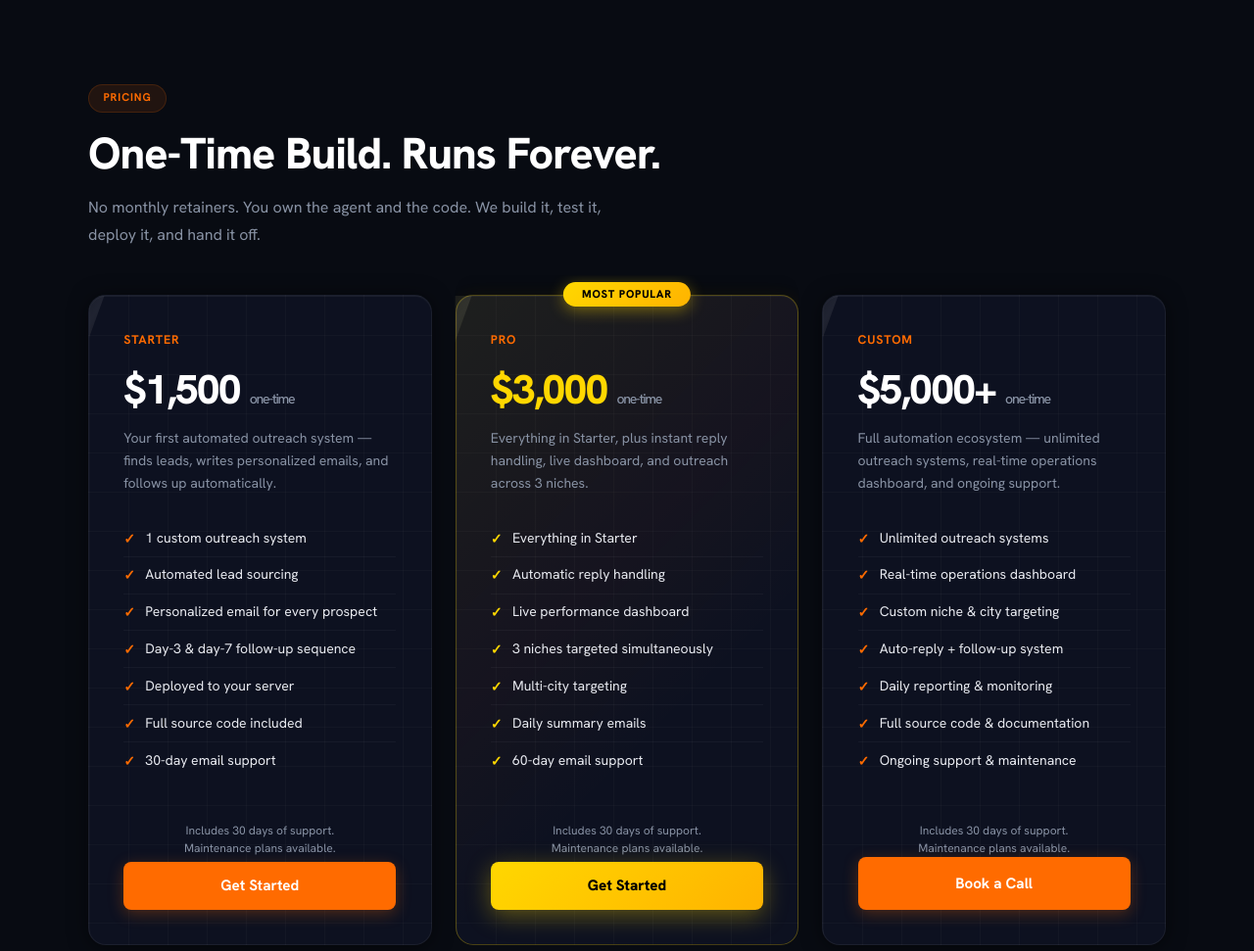
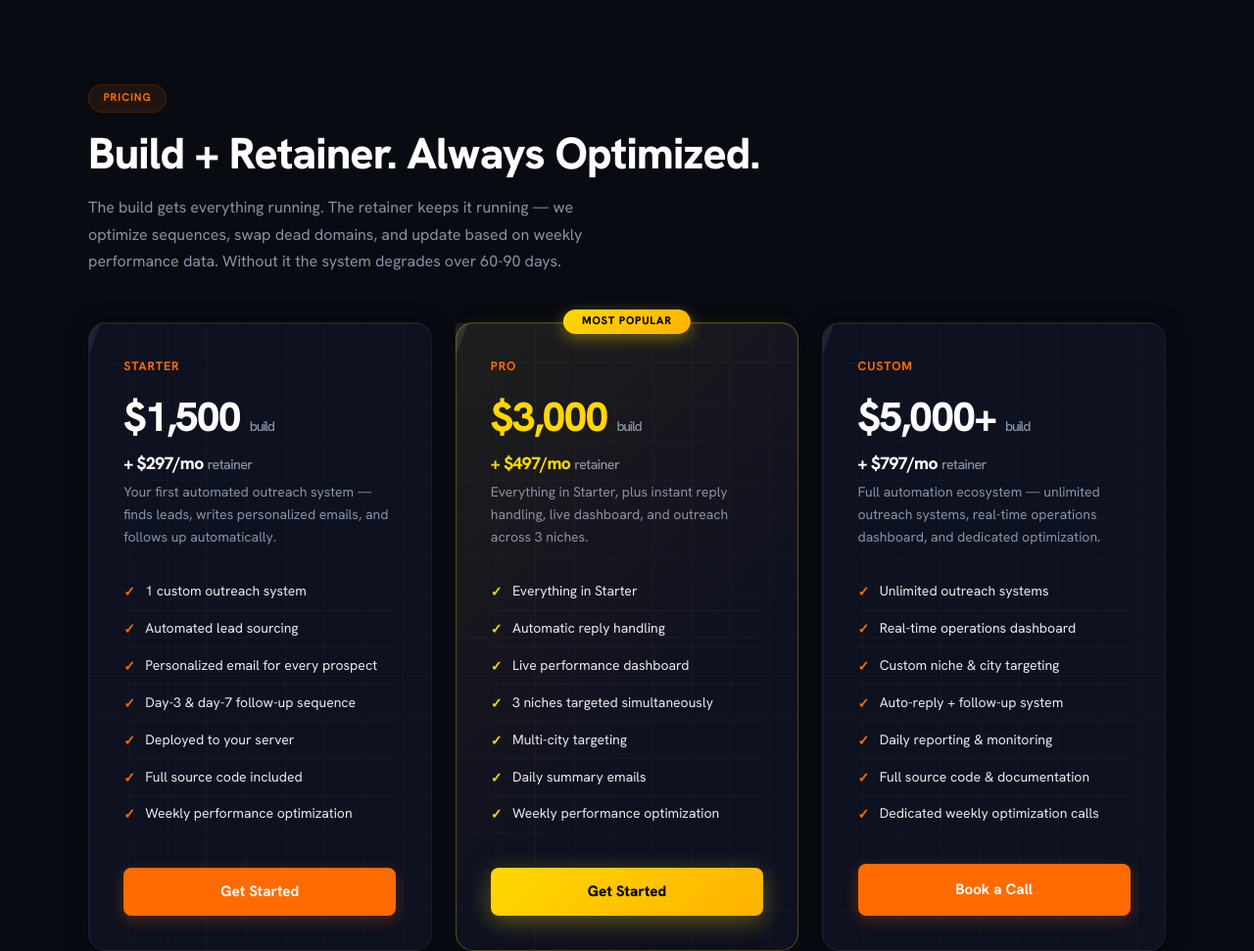
Before and after one commit to Jcapalot18/autoflow-agency, a website: page index.html in a window 1280 px wide. Shown: the part 4600-5571 px from the top of the page at 98% size. Drawn offline with Linux system fonts and the light colour scheme.

Commit message:
Update AutoFlow pricing to build + retainer model
Starter: $1,500 build + $297/mo retainer
Pro: $3,000 build + $497/mo retainer
Custom: $5,000+ build + $797/mo retainer

Retainer pitch: optimization, domain swaps, weekly performance tuning.
Updated pricing cards, founder perks section, and contact form.

Co-Authored-By: Claude Opus 4.6 <noreply@anthropic.com>

```diff
--- a/index.html
+++ b/index.html
@@ -1386,13 +1386,14 @@
 <section id="packages">
   <div class="section-inner">
     <div class="section-label reveal">Pricing</div>
-    <h2 class="section-title reveal">One-Time Build. Runs Forever.</h2>
-    <p class="section-sub reveal">No monthly retainers. You own the agent and the code. We build it, test it, deploy it, and hand it off.</p>
+    <h2 class="section-title reveal">Build + Retainer. Always Optimized.</h2>
+    <p class="section-sub reveal">The build gets everything running. The retainer keeps it running — we optimize sequences, swap dead domains, and update based on weekly performance data. Without it the system degrades over 60-90 days.</p>
     <div class="packages-grid">
 
       <div class="pkg reveal">
         <div class="pkg-name">Starter</div>
-        <div class="pkg-price">$1,500 <span>one-time</span></div>
+        <div class="pkg-price">$1,500 <span>build</span></div>
+        <div class="pkg-price" style="font-size:1.1rem;margin-top:-0.3rem">+ $297/mo <span>retainer</span></div>
         <div class="pkg-desc">Your first automated outreach system — finds leads, writes personalized emails, and follows up automatically.</div>
         <ul class="pkg-features">
           <li><span class="chk">✓</span> 1 custom outreach system</li>
@@ -1401,16 +1402,16 @@
           <li><span class="chk">✓</span> Day-3 &amp; day-7 follow-up sequence</li>
           <li><span class="chk">✓</span> Deployed to your server</li>
           <li><span class="chk">✓</span> Full source code included</li>
-          <li><span class="chk">✓</span> 30-day email support</li>
+          <li><span class="chk">✓</span> Weekly performance optimization</li>
         </ul>
-        <p style="font-size:0.75rem;color:var(--muted);text-align:center;margin:0.8rem 0 0;line-height:1.5">Includes 30 days of support.<br>Maintenance plans available.</p>
         <button class="pkg-cta" data-package="starter">Get Started</button>
       </div>
 
       <div class="pkg featured reveal">
         <div class="featured-badge">Most Popular</div>
         <div class="pkg-name">Pro</div>
-        <div class="pkg-price">$3,000 <span>one-time</span></div>
+        <div class="pkg-price">$3,000 <span>build</span></div>
+        <div class="pkg-price" style="font-size:1.1rem;margin-top:-0.3rem">+ $497/mo <span>retainer</span></div>
         <div class="pkg-desc">Everything in Starter, plus instant reply handling, live dashboard, and outreach across 3 niches.</div>
         <ul class="pkg-features">
           <li><span class="chk">✓</span> Everything in Starter</li>
@@ -1419,16 +1420,16 @@
           <li><span class="chk">✓</span> 3 niches targeted simultaneously</li>
           <li><span class="chk">✓</span> Multi-city targeting</li>
           <li><span class="chk">✓</span> Daily summary emails</li>
-          <li><span class="chk">✓</span> 60-day email support</li>
+          <li><span class="chk">✓</span> Weekly performance optimization</li>
         </ul>
-        <p style="font-size:0.75rem;color:var(--muted);text-align:center;margin:0.8rem 0 0;line-height:1.5">Includes 30 days of support.<br>Maintenance plans available.</p>
         <button class="pkg-cta" data-package="pro">Get Started</button>
       </div>
 
       <div class="pkg reveal">
         <div class="pkg-name">Custom</div>
-        <div class="pkg-price">$5,000+ <span>one-time</span></div>
-        <div class="pkg-desc">Full automation ecosystem — unlimited outreach systems, real-time operations dashboard, and ongoing support.</div>
+        <div class="pkg-price">$5,000+ <span>build</span></div>
+        <div class="pkg-price" style="font-size:1.1rem;margin-top:-0.3rem">+ $797/mo <span>retainer</span></div>
+        <div class="pkg-desc">Full automation ecosystem — unlimited outreach systems, real-time operations dashboard, and dedicated optimization.</div>
         <ul class="pkg-features">
           <li><span class="chk">✓</span> Unlimited outreach systems</li>
           <li><span class="chk">✓</span> Real-time operations dashboard</li>
@@ -1436,9 +1437,8 @@
           <li><span class="chk">✓</span> Auto-reply + follow-up system</li>
           <li><span class="chk">✓</span> Daily reporting &amp; monitoring</li>
           <li><span class="chk">✓</span> Full source code &amp; documentation</li>
-          <li><span class="chk">✓</span> Ongoing support &amp; maintenance</li>
+          <li><span class="chk">✓</span> Dedicated weekly optimization calls</li>
         </ul>
-        <p style="font-size:0.75rem;color:var(--muted);text-align:center;margin:0.8rem 0 0;line-height:1.5">Includes 30 days of support.<br>Maintenance plans available.</p>
         <a href="#contact" class="pkg-cta">Book a Call</a>
       </div>
 
@@ -1464,8 +1464,8 @@
             </svg>
           </div>
           <div>
-            <div class="founder-perk-title">One-Time Build, No Retainers</div>
-            <div class="founder-perk-desc">You pay once. You own the code. No monthly agency fees — just the small API costs to keep it running ($20–$80/month).</div>
+            <div class="founder-perk-title">Build It, Then We Keep It Sharp</div>
+            <div class="founder-perk-desc">The build fee covers design, development, and deployment. The retainer covers weekly optimization — swapping dead domains, tuning sequences, and updating targeting based on real performance data.</div>
           </div>
         </div>
 
@@ -1606,9 +1606,9 @@
         <div class="form-group">
           <label>Package Interest</label>
           <select name="package">
-            <option value="starter">Starter — $1,500</option>
-            <option value="pro" selected>Pro — $3,000</option>
-            <option value="custom">Custom — $5,000+</option>
+            <option value="starter">Starter — $1,500 + $297/mo</option>
+            <option value="pro" selected>Pro — $3,000 + $497/mo</option>
+            <option value="custom">Custom — $5,000+ + $797/mo</option>
           </select>
         </div>
         <div class="form-group">
```
